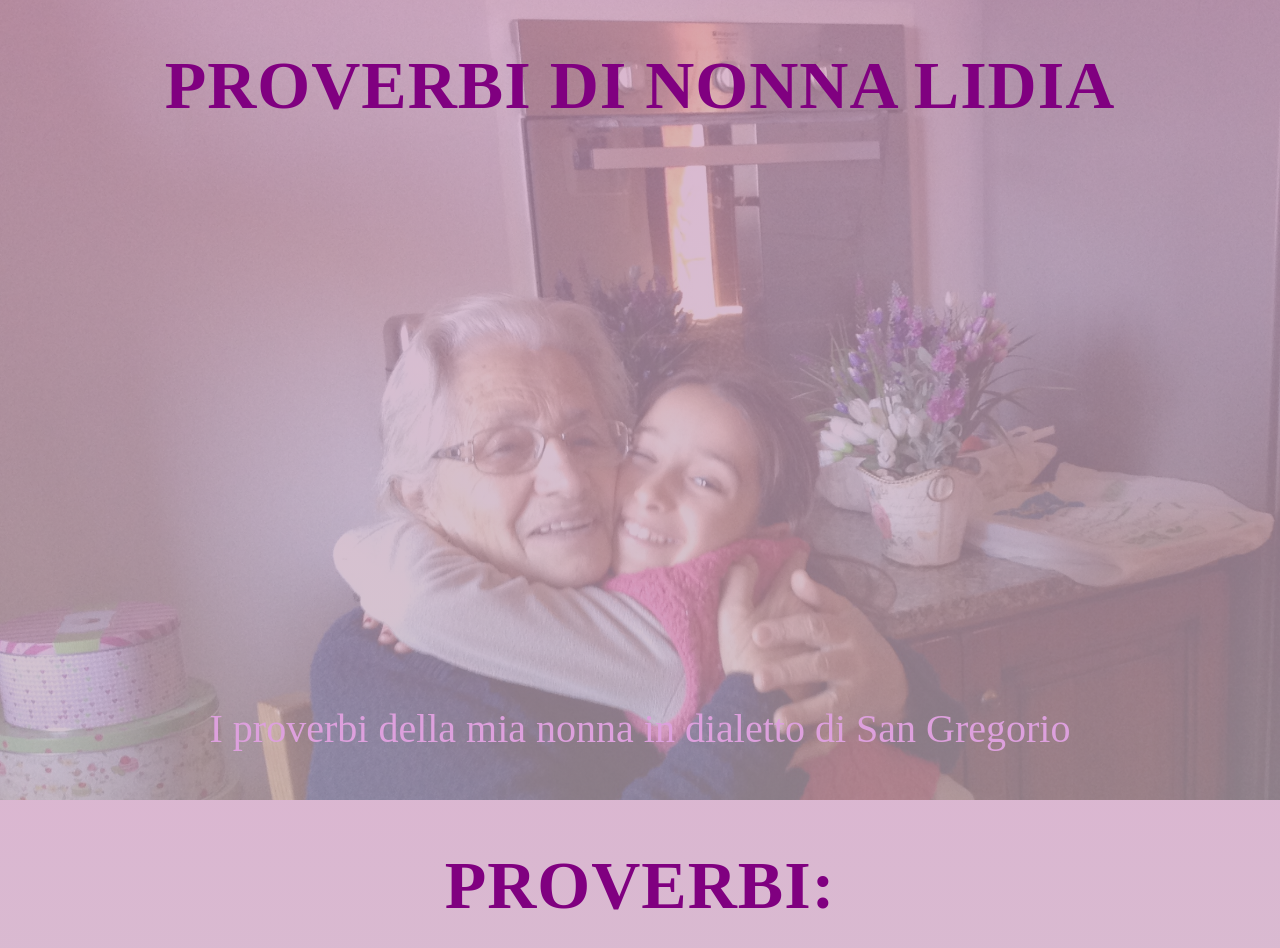
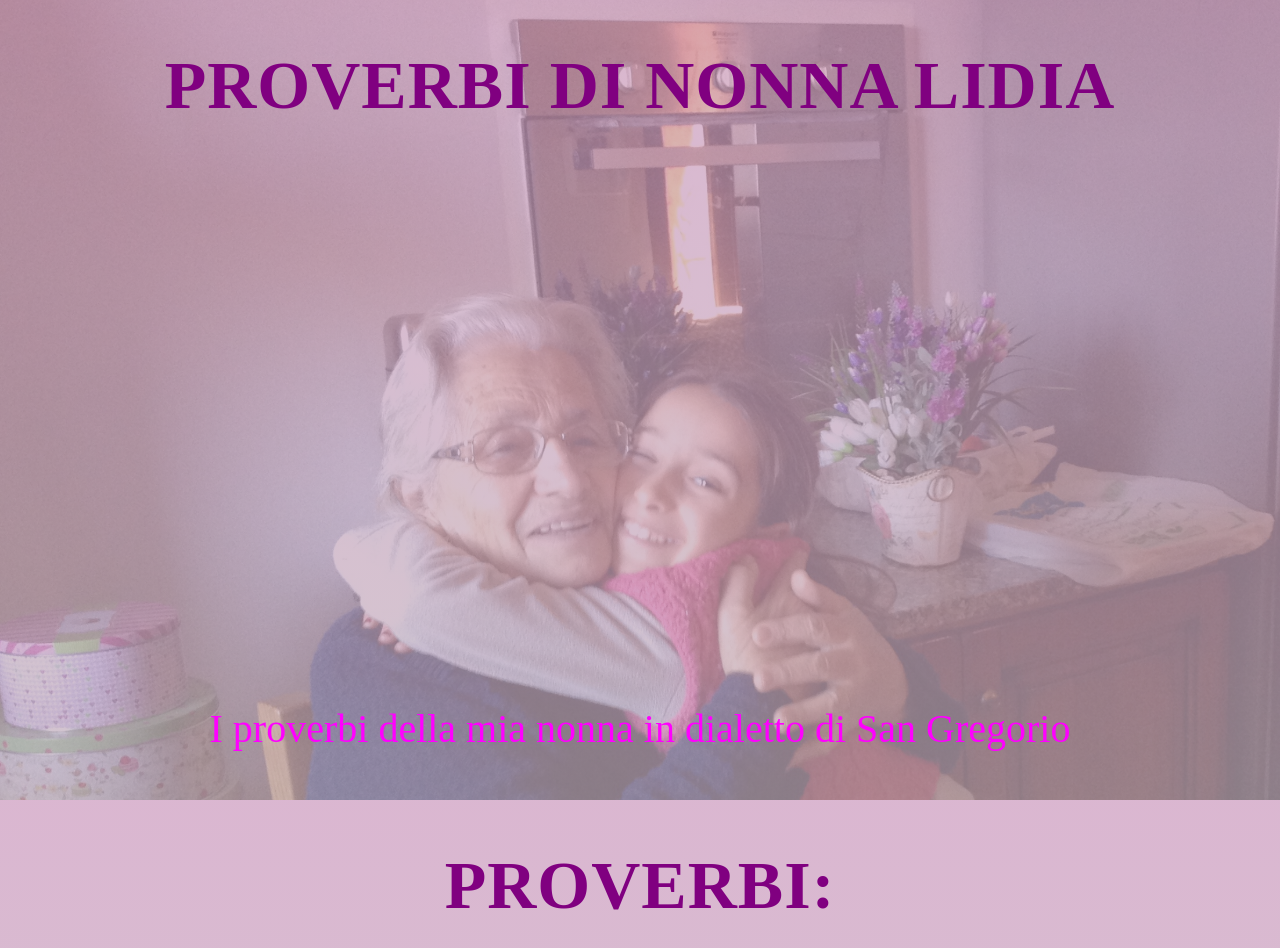
Before and after one commit to Natalina27/nonna_lidia_proverbs, a React (Create React App) app: page / in a window 1280 px wide. Shown: the top 948 px of the page. Built offline with nearby package versions, Linux system fonts and the light colour scheme.

Commit message:
3-01 props

```diff
--- a/src/components/App/Header/HeaderBlock.js
+++ b/src/components/App/Header/HeaderBlock.js
@@ -9,8 +9,10 @@ const HeaderBlock = ({title, desc, hideBackground = false}) => {
     return (
         <div className={s.cover} style={styleCover}>
             <div className={s.wrap}>
-                <h1 className={s.header}>{title}</h1>
-                <p className={s.description}>{desc}</p>
+                {/*<h1 className={s.header}>{title}</h1>*/}
+                {/*<p className={s.description}>{desc}</p>*/}
+                {title && <h1 className={s.header}>{title}</h1>}
+                {desc && <p className={s.description}>{desc}</p>}
             </div>
         </div>
 
--- a/src/components/App/Header/HeaderBlock.module.scss
+++ b/src/components/App/Header/HeaderBlock.module.scss
@@ -47,7 +47,7 @@
 }
 
 .description {
-  color: plum;
+  color: fuchsia;
   font-size: 40px;
   line-height: 1.55;
   margin-top: 0;
```
